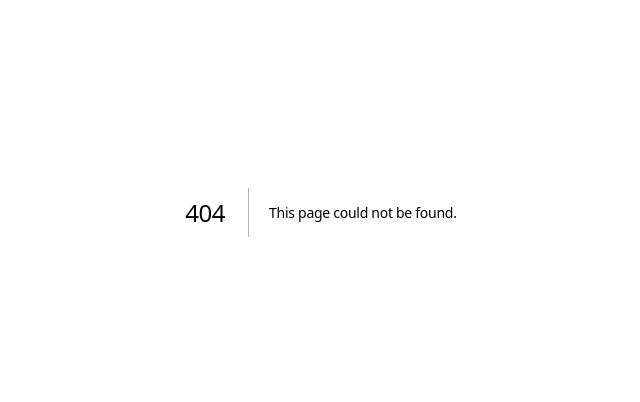
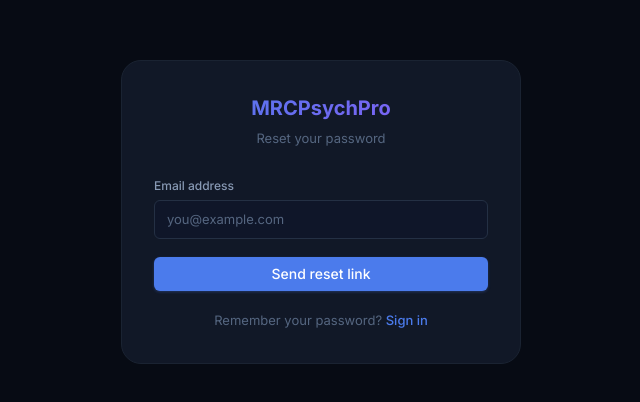
Before and after one commit to stary1470-hub/mrcpsych-platform, a Next.js app: page /forgot-password in a window 1280 px wide. Before the commit this address had no page. Shown: the part 188-590 px from the top of the page, without its empty margins (319-959 px from the left). Built offline with nearby package versions, Linux system fonts and the light colour scheme; no server answers.

Commit message:
feat: add forgot password flow + auth callback page

```diff
--- /dev/null
+++ b/src/app/auth/callback/page.tsx
@@ -0,0 +1,47 @@
+'use client'
+
+import { useEffect, useState } from 'react'
+import { useRouter } from 'next/navigation'
+import { createClient } from '@/lib/supabase/client'
+
+export default function AuthCallbackPage() {
+  const router = useRouter()
+  const supabase = createClient()
+  const [error, setError] = useState<string | null>(null)
+
+  useEffect(() => {
+    const handleAuthCallback = async () => {
+      const { error } = await supabase.auth.exchangeCodeForSession(window.location.href)
+      if (error) {
+        setError(error.message)
+        return
+      }
+      router.push('/dashboard')
+    }
+    handleAuthCallback()
+  }, [supabase, router])
+
+  if (error) {
+    return (
+      <div className="auth-page">
+        <div className="auth-card" style={{ textAlign: 'center', padding: '40px' }}>
+          <div style={{ fontSize: 48, marginBottom: 16 }}>❌</div>
+          <h1 style={{ fontSize: 18, fontWeight: 600, marginBottom: 8 }}>Authentication error</h1>
+          <p style={{ color: 'var(--text-tertiary)', fontSize: 13 }}>{error}</p>
+          <a href="/login" style={{ display: 'inline-block', marginTop: 20, color: 'var(--accent-blue)', fontSize: 13, textDecoration: 'none' }}>
+            Back to login
+          </a>
+        </div>
+      </div>
+    )
+  }
+
+  return (
+    <div className="auth-page">
+      <div className="auth-card" style={{ textAlign: 'center', padding: '40px' }}>
+        <div style={{ fontSize: 48, marginBottom: 16 }}>🔄</div>
+        <h1 style={{ fontSize: 18, fontWeight: 600, marginBottom: 8 }}>Completing sign in...</h1>
+      </div>
+    </div>
+  )
+}
--- /dev/null
+++ b/src/app/forgot-password/page.tsx
@@ -0,0 +1,93 @@
+'use client'
+
+import { useState } from 'react'
+import { createClient } from '@/lib/supabase/client'
+
+export default function ForgotPasswordPage() {
+  const supabase = createClient()
+  const [email, setEmail] = useState('')
+  const [loading, setLoading] = useState(false)
+  const [sent, setSent] = useState(false)
+  const [error, setError] = useState<string | null>(null)
+
+  const handleReset = async (e: React.FormEvent) => {
+    e.preventDefault()
+    setLoading(true)
+    setError(null)
+
+    const { error } = await supabase.auth.resetPasswordForEmail(email, {
+      redirectTo: 'https://mrcpsych-platform.vercel.app/auth/callback',
+    })
+
+    if (error) {
+      setError(error.message)
+      setLoading(false)
+      return
+    }
+
+    setSent(true)
+    setLoading(false)
+  }
+
+  if (sent) {
+    return (
+      <div className="auth-page">
+        <div className="auth-card" style={{ textAlign: 'center', padding: '40px' }}>
+          <div style={{ fontSize: 48, marginBottom: 16 }}>✉️</div>
+          <h1 style={{ fontSize: 18, fontWeight: 600, marginBottom: 8 }}>Check your email</h1>
+          <p style={{ color: 'var(--text-tertiary)', fontSize: 13, lineHeight: 1.5 }}>
+            If an account exists for <strong>{email}</strong>, we've sent a password reset link.
+          </p>
+          <a
+            href="/login"
+            style={{ display: 'inline-block', marginTop: 20, color: 'var(--accent-blue)', fontSize: 13, textDecoration: 'none', fontWeight: 500 }}
+          >
+            Back to login
+          </a>
+        </div>
+      </div>
+    )
+  }
+
+  return (
+    <div className="auth-page">
+      <div className="auth-card">
+        <div className="auth-header">
+          <div className="auth-logo" style={{ fontSize: 20 }}>MRCPsychPro</div>
+          <p className="auth-subtitle">Reset your password</p>
+        </div>
+
+        <form onSubmit={handleReset} style={{ display: 'flex', flexDirection: 'column', gap: 14 }}>
+          <div>
+            <label style={{ display: 'block', fontSize: 12, fontWeight: 500, color: 'var(--text-secondary)', marginBottom: 5 }}>
+              Email address
+            </label>
+            <input
+              type="email"
+              value={email}
+              onChange={e => setEmail(e.target.value)}
+              required
+              className="input"
+              placeholder="you@example.com"
+            />
+          </div>
+
+          {error && (
+            <div style={{ fontSize: 12, color: 'var(--error)', background: 'var(--error-subtle)', padding: '8px 12px', borderRadius: 'var(--radius-sm)' }}>
+              {error}
+            </div>
+          )}
+
+          <button type="submit" disabled={loading} className="btn btn-primary btn-lg" style={{ marginTop: 4 }}>
+            {loading ? 'Sending...' : 'Send reset link'}
+          </button>
+        </form>
+
+        <p style={{ textAlign: 'center', marginTop: 20, fontSize: 13, color: 'var(--text-tertiary)' }}>
+          Remember your password?{' '}
+          <a href="/login" style={{ color: 'var(--accent-blue)', textDecoration: 'none', fontWeight: 500 }}>Sign in</a>
+        </p>
+      </div>
+    </div>
+  )
+}
--- a/src/app/login/page.tsx
+++ b/src/app/login/page.tsx
@@ -44,6 +44,10 @@
 
           {error && <div style={{ fontSize: 12, color: 'var(--error)', background: 'var(--error-subtle)', padding: '8px 12px', borderRadius: 'var(--radius-sm)' }}>{error}</div>}
 
+          <div style={{ display: 'flex', justifyContent: 'flex-end', marginTop: -8 }}>
+            <a href="/forgot-password" style={{ fontSize: 12, color: 'var(--accent-blue)', textDecoration: 'none' }}>Forgot password?</a>
+          </div>
+
           <button type="submit" disabled={loading} className="btn btn-primary btn-lg" style={{ marginTop: 4 }}>
             {loading ? 'Signing in...' : 'Sign in'}
           </button>
```
Also changed, not shown: 1 other file (tests, documents, lock files or other folders).
